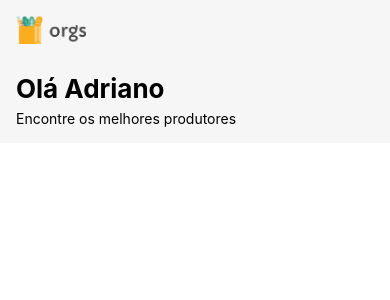
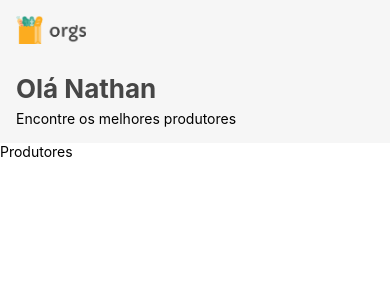
Before and after one commit to rochasantos/react_native-utilizando-e-criando-hooks, a React Native app: screen / in a window 390 px wide. Shown: the top 300 px of the page. Built offline with nearby package versions, Linux system fonts and the light colour scheme.

Commit message:
Atividade 3.2 - Lista de produtores

```diff
--- a/src/mocks/topo.js
+++ b/src/mocks/topo.js
@@ -1,6 +1,6 @@
 const topo = {
-  boasVindas: "Olá Natalia",
-  legenda: "Encontre os melhores produtores",
+  boasVindas: 'Olá Nathan',
+  legenda: 'Encontre os melhores produtores',
 };
 
 export default topo;
--- /dev/null
+++ b/src/telas/Home/componentes/Produtores.js
@@ -0,0 +1,15 @@
+import React, {useEffect, useState} from 'react';
+import {Text} from 'react-native';
+
+import {carregaProdutores} from '../../../servicos/carregaDados.js';
+
+export default function Produtores() {
+  const [produtores, setProdutores] = useState([]);
+
+  useEffect(() => {
+    const {lista} = carregaProdutores();
+    setProdutores(lista);
+  }, []);
+
+  return <Text>Produtores</Text>;
+}
--- a/src/telas/Home/componentes/Topo.js
+++ b/src/telas/Home/componentes/Topo.js
@@ -1,35 +1,62 @@
-import React from 'react';
+import React, {Component} from 'react';
 import {Text, Image, View, StyleSheet} from 'react-native';
 
-import logo from '../../../assets/logo.png'
+import logo from '../../../assets/logo.png';
 
-export default function Topo() {
-  return (
-    <View style={estilos.topo}>
-      <Image source={logo} style={estilos.imagem}/>
-      <Text style={estilos.boasVindas}>Olá Adriano</Text>
-      <Text>Encontre os melhores produtores</Text>
-    </View>
-  );
+import {carregaTopo} from '../../../servicos/carregaDados.js';
+
+class Topo extends Component {
+  state = {
+    topo: {
+      boasVindas: '',
+      legenda: '',
+    },
+  };
+
+  atualizaTopo() {
+    return carregaTopo();
+  }
+
+  componentDidMount() {
+    const topoAtualizado = this.atualizaTopo();
+    this.setState({
+      topo: topoAtualizado,
+    });
+  }
+
+  render() {
+    const {boasVindas, legenda} = this.state.topo;
+    return (
+      <View style={estilos.topo}>
+        <Image source={logo} style={estilos.imagem} />
+        <Text style={estilos.boasVindas}>{boasVindas}</Text>
+        <Text>{legenda}</Text>
+      </View>
+    );
+  }
 }
 
 const estilos = StyleSheet.create({
   topo: {
     backgroundColor: '#F6F6F6',
-    padding: 16
+    padding: 16,
   },
   imagem: {
     width: 70,
-    height: 28
+    height: 28,
   },
   boasVindas: {
     marginTop: 24,
     fontSize: 26,
     lineHeight: 42,
-    fontWeight: "bold",
+    fontWeight: 'bold',
+    color: '#464646'
   },
   legenda: {
     fontSize: 16,
-    lineHeight: 26
-  }
-})
+    lineHeight: 26,
+    color: '#A3A3A3'
+  },
+});
+
+export default Topo;
--- a/src/telas/Home/index.js
+++ b/src/telas/Home/index.js
@@ -1,10 +1,14 @@
-import React from 'react'
-import {
-  Text
-} from 'react-native'
+import React from 'react';
+import {Text} from 'react-native';
 
-import Topo from './componentes/Topo'
+import Topo from './componentes/Topo';
+import Produtores from './componentes/Produtores';
 
 export default function Home() {
-  return <Topo />
+  return (
+    <>
+      <Topo />
+      <Produtores />
+    </>
+  );
 }
```
Also changed, not shown: 1 other file (tests, documents, lock files or other folders).
